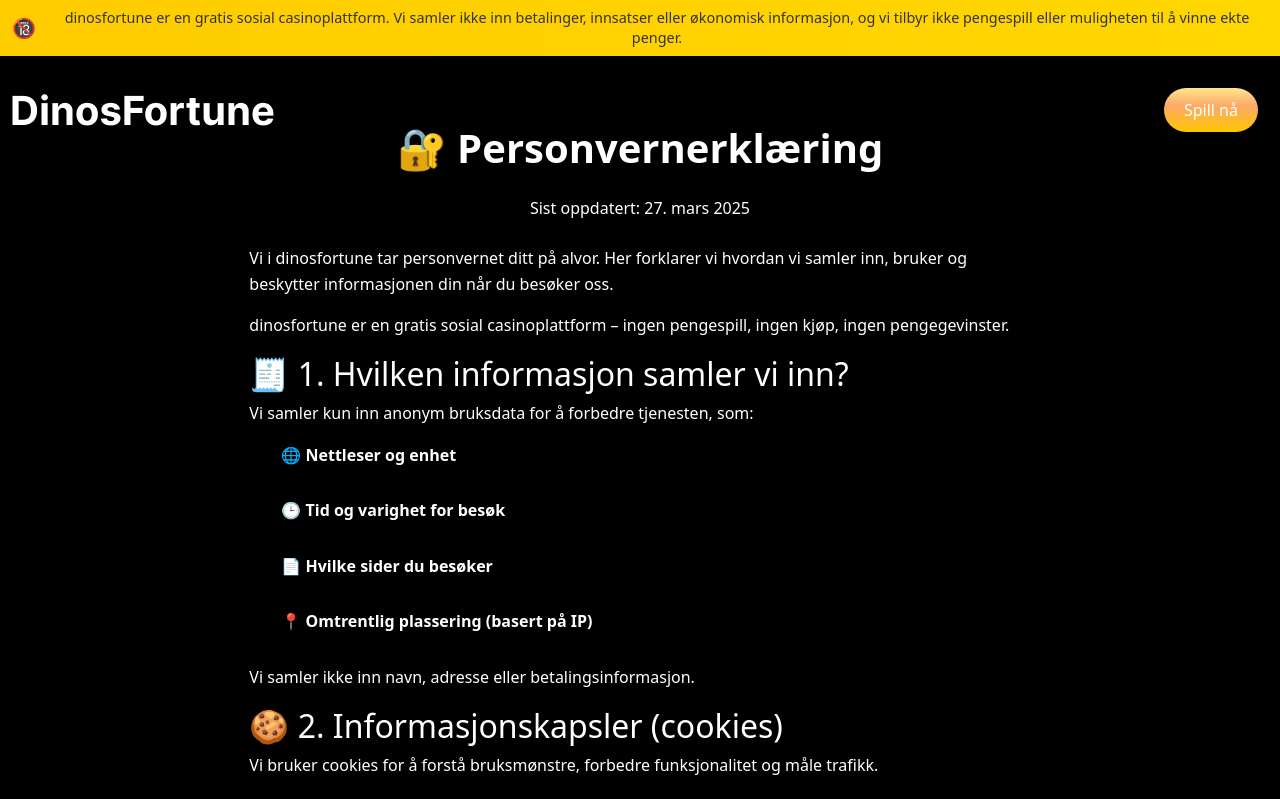
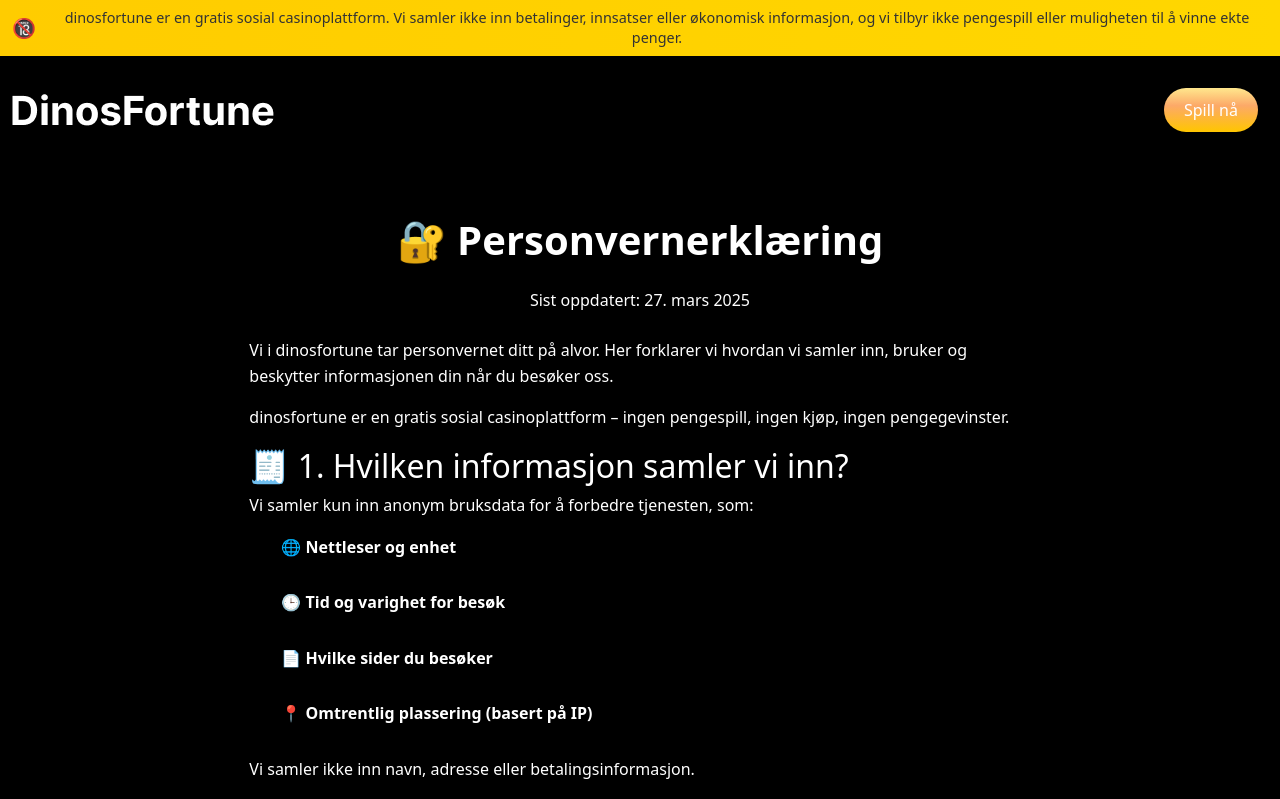
Before and after one commit to Swati1797/DinosFortune-, a React (Create React App) app: page /personvernregler in a window 1280 px wide. Shown: the top 799 px of the page. Built offline with nearby package versions, Linux system fonts and the light colour scheme.

Commit message:
Update Policy.css

```diff
--- a/src/components/Policy.css
+++ b/src/components/Policy.css
@@ -4,7 +4,7 @@
     background-repeat: no-repeat;
     background-size: cover;
     min-height: 100vh;
-    padding: 20px 0;
+    padding: 14vh 0;
   }
 
   .terms-content {
```
